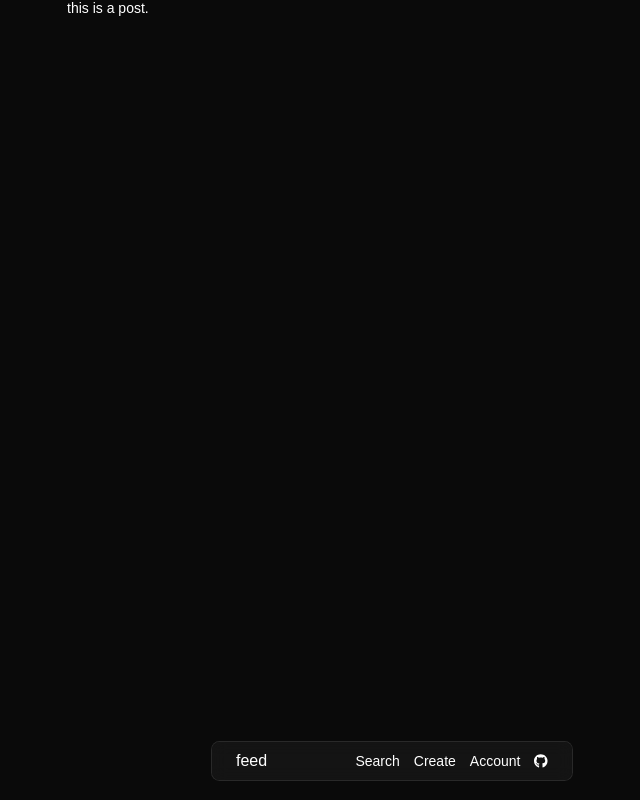
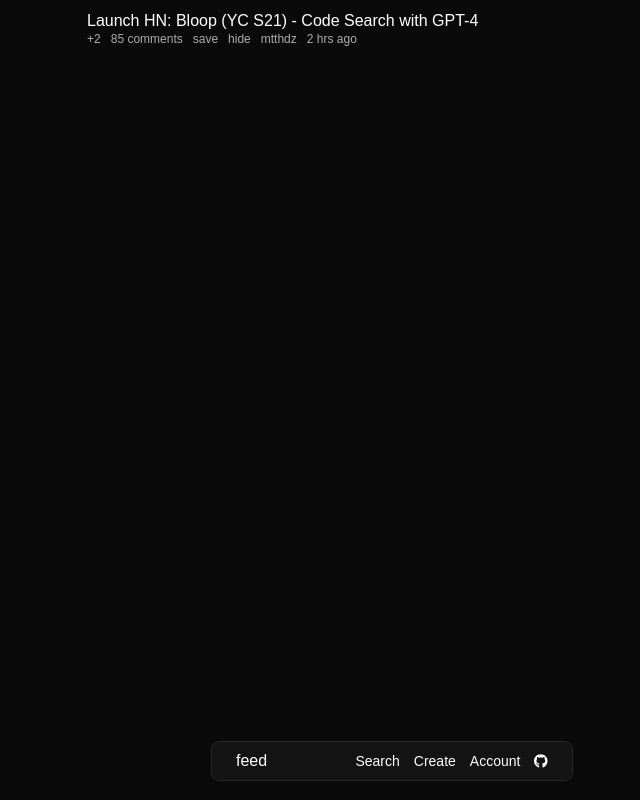
Before and after one commit to mtthdz/feed, a Next.js app in the folder client/: page /post in a window 1280 px wide. Shown: the whole page, without its empty margins (248-888 px from the left). Built offline with nearby package versions, Linux system fonts and the light colour scheme.

Commit message:
created post page (incomplete

```diff
--- a/client/pages/post.tsx
+++ b/client/pages/post.tsx
@@ -1,7 +1,23 @@
+import CardNav from "@/components/containers/CardNav";
+import PostCard from "@/components/containers/PostCard";
+
 export default function PostPage() {
+  let sampleData = {
+    id: 92840238421,
+    number: 1,
+    title: 'Launch HN: Bloop (YC S21) - Code Search with GPT-4',
+    url: '',
+    karma: 2,
+    saved: false,
+    hidden: false,
+    user: 'mtthdz',
+    date: '',
+    content: '',
+  };
+
   return(
-    <>
-      <p>this is a post.</p>
-    </>
+    <div>
+      <PostCard props={{ Metadata: sampleData }} />
+    </div>
   )
 }
```
